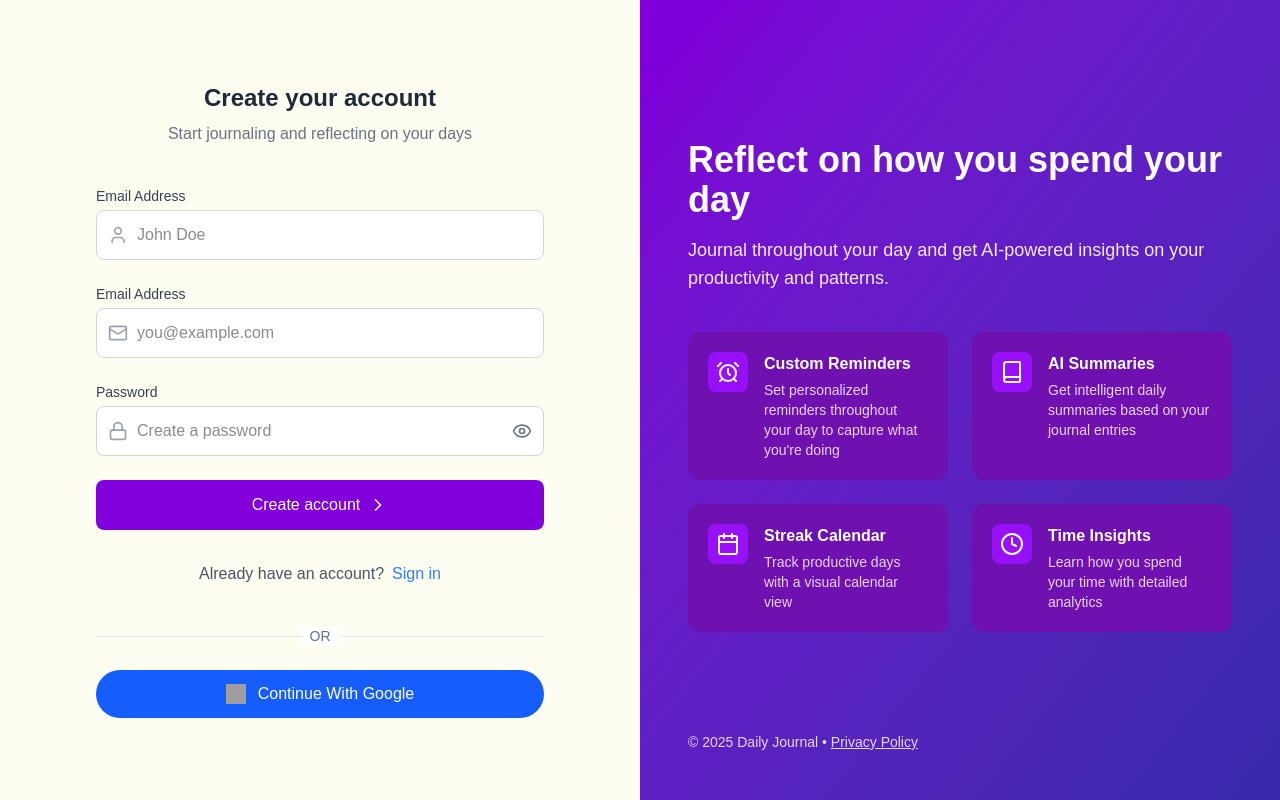
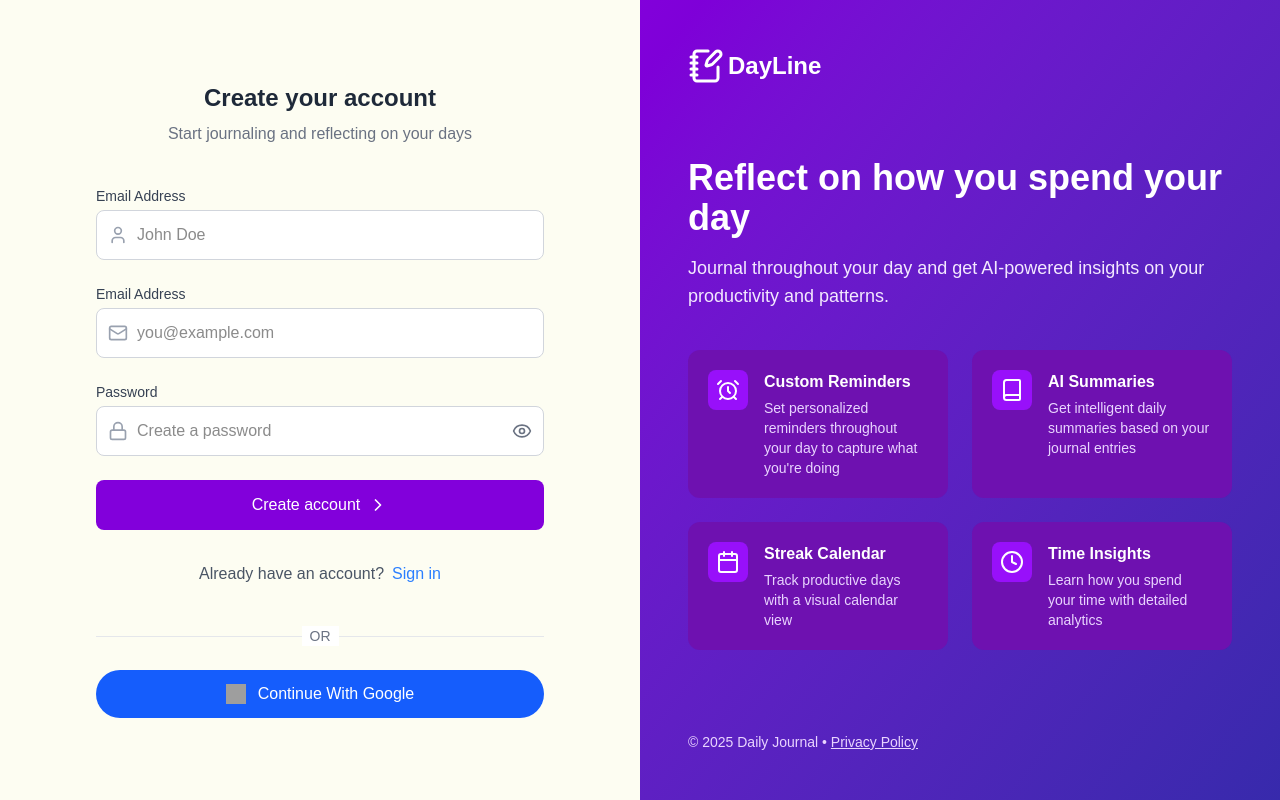
Before and after one commit to shlokkohli/DayLine, a Next.js app: page /sign-up in a window 1280 px wide. Built offline with nearby package versions, Linux system fonts and the light colour scheme; grey boxes are pictures that could not be loaded.

Commit message:
added logo to signup page

```diff
--- a/src/app/(auth)/sign-up/page.tsx
+++ b/src/app/(auth)/sign-up/page.tsx
@@ -3,6 +3,7 @@ import { Book, Clock, AlarmClock, Calendar, Goal } from 'lucide-react';
 import SignupForm from '@/components/SignupForm/SignupForm';
 import FeatureCard from '@/components/Card/FeatureCard';
 import { useState } from 'react';
+import Logo from '@/components/Navbar/Logo';
 
 const SignupPage: React.FC = () => {
 
@@ -63,6 +64,7 @@ const SignupPage: React.FC = () => {
       {/* Right side - App info */}
       <div className="w-full lg:w-1/2 bg-gradient-to-br from-purple-700 to-indigo-800 text-white p-8 lg:p-12 flex flex-col">
         <div className="mb-10">
+          <Logo />
         </div>
 
         <div className="flex-grow flex flex-col justify-center">
```
